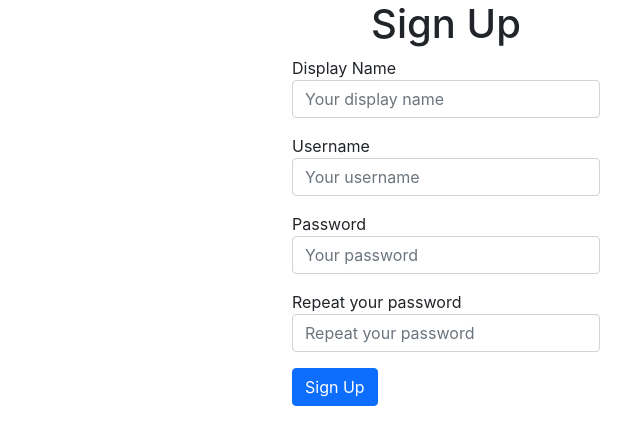
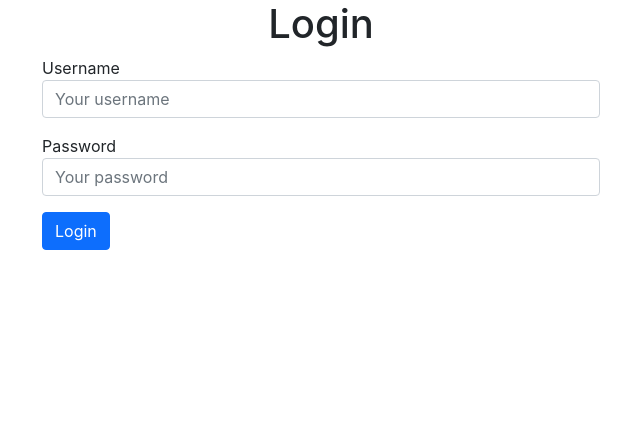
Before and after one commit to RuslanZinovyev/hoaxify_frontend, a React (Create React App) app: page / in a window 1280 px wide. Shown: the top 444 px of the page, without its empty margins (40-680 px from the left). Built offline with nearby package versions, Linux system fonts and the light colour scheme.

Commit message:
Login page implementation

```diff
--- a/src/index.js
+++ b/src/index.js
@@ -4,6 +4,7 @@
 import App from "./App";
 import reportWebVitals from "./reportWebVitals";
 import { UserSignupPage } from "./pages/UserSignupPage";
+import { LoginPage } from "./pages/LoginPage";
 import * as apiCalls from "./api/apiCalls";
 
 const actions = {
@@ -12,7 +13,7 @@
 
 ReactDOM.render(
   <React.StrictMode>
-    <UserSignupPage actions={actions} />
+    <LoginPage actions={actions} />
   </React.StrictMode>,
   document.getElementById("root")
 );
--- /dev/null
+++ b/src/pages/LoginPage.js
@@ -0,0 +1,23 @@
+import React from "react";
+import Input from "../components/Input";
+
+export class LoginPage extends React.Component {
+  render() {
+    return (
+      <div className="container">
+        <h1 className="text-center col-6">Login</h1>
+        <div className="col-6 mb-3">
+          <Input label="Username" placeholder="Your username" />
+        </div>
+        <div className="col-6 mb-3">
+          <Input label="Password" placeholder="Your password" type="password" />
+        </div>
+        <div className="text-left">
+          <button className="btn btn-primary">Login</button>
+        </div>
+      </div>
+    );
+  }
+}
+
+export default LoginPage;
```
Also changed, not shown: 1 other file (tests, documents, lock files or other folders).
